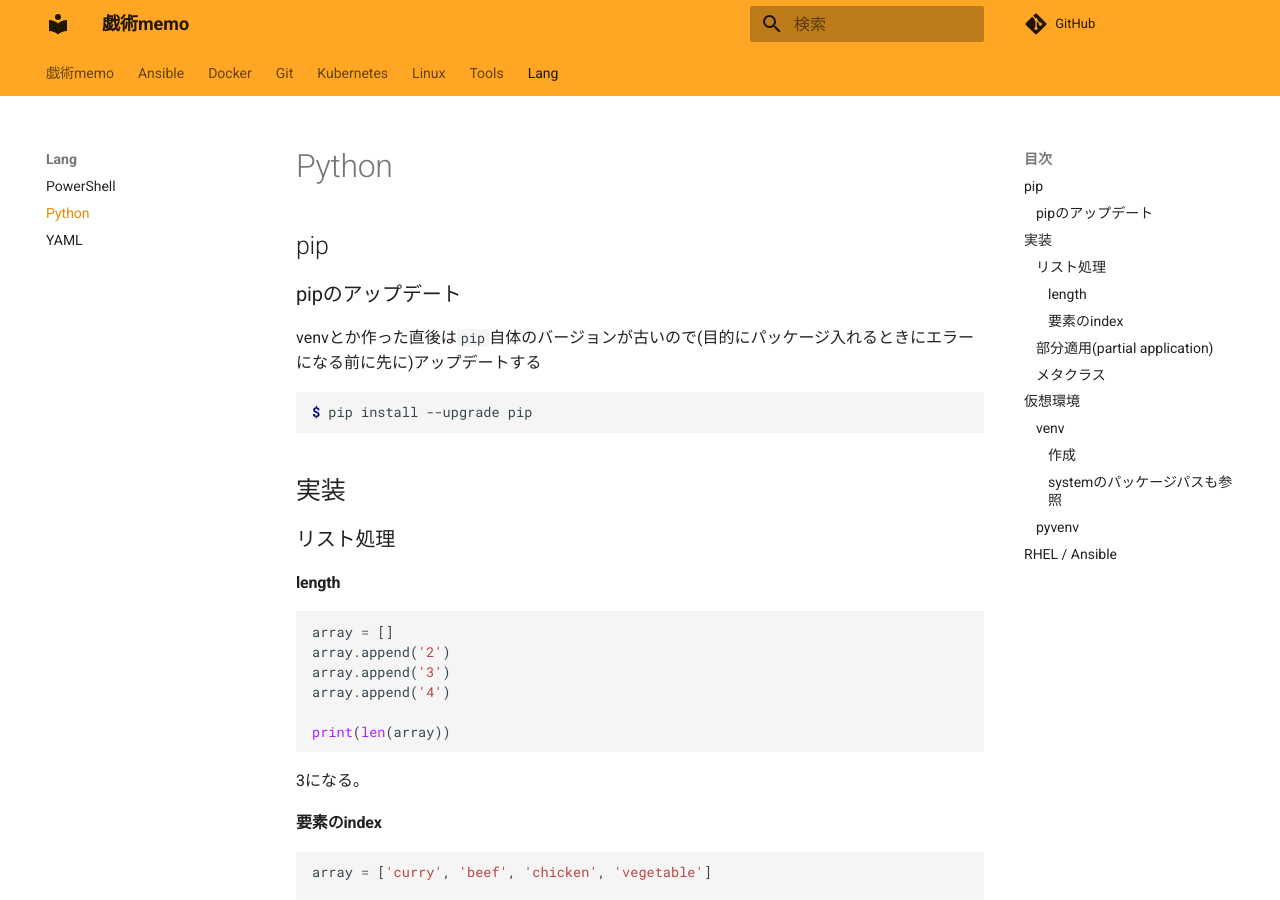
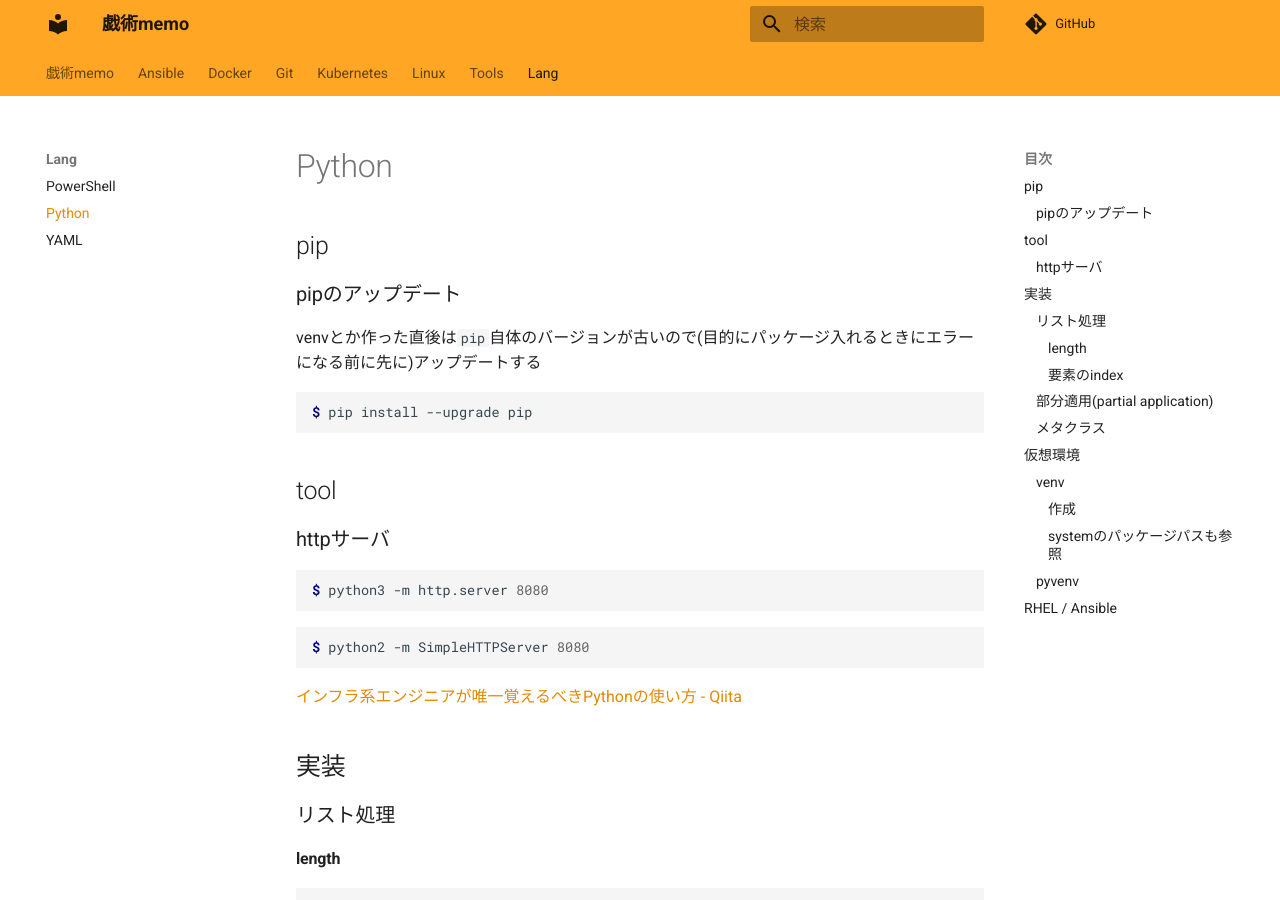
Before and after one commit to zaki-lknr/docs, an MkDocs documentation site: the page built from docs/lang/python.md, in a window 1280 px wide and 900 px high. Built offline with MkDocs 1.6.1 and Material for MkDocs 9.7.7, drawn with Linux system fonts in a browser that asks for light colours; comment, search, counter and statistics services are not loaded.

Commit message:
add: lang/python: CLIでhttpサーバー

````diff
--- a/docs/lang/python.md
+++ b/docs/lang/python.md
@@ -9,6 +9,20 @@ venvとか作った直後は`pip`自体のバージョンが古いので(目的
 ```console
 $ pip install --upgrade pip
 ```
+
+## tool
+
+### httpサーバ
+
+```console
+$ python3 -m http.server 8080
+```
+
+```console
+$ python2 -m SimpleHTTPServer 8080
+```
+
+[インフラ系エンジニアが唯一覚えるべきPythonの使い方 - Qiita](https://qiita.com/zaki-lknr/items/c4b0a596890dff7ffec6)
 
 ## 実装
 
````
